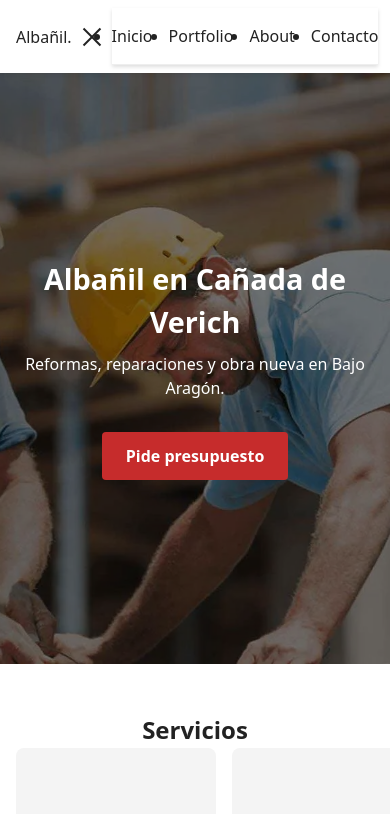
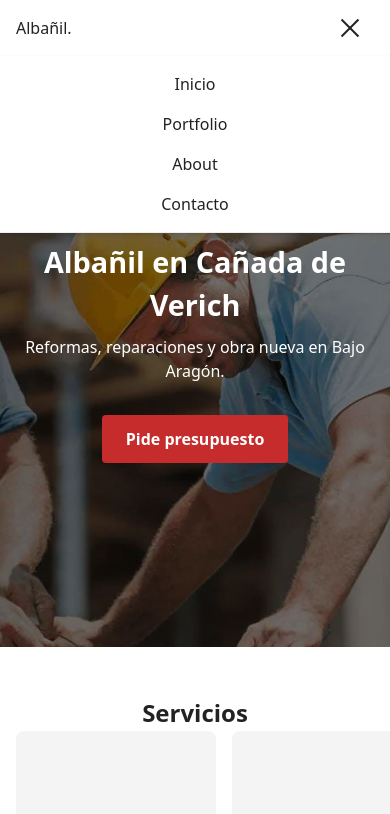
Before and after one commit to druidub/albanil-web, a website with bundled scripts: page src/index.html in a window 390 px wide. Both pictures are taken after a click on the button "Abrir menú". Shown: the top 814 px of the page. Built offline with nearby package versions, Linux system fonts and the light colour scheme.

Commit message:
solve(menu) móvil y escritorio

```diff
--- a/src/css/global.css
+++ b/src/css/global.css
@@ -24,7 +24,7 @@ a{text-decoration:none;color:inherit}
 }
 
 .nav{
-  position:relative;
+  position:relative;          /* ← NUEVO */
   max-width:1200px;
   margin:0 auto;
   display:flex;
@@ -40,7 +40,7 @@ a{text-decoration:none;color:inherit}
   gap:5px;
   border:0;
   background:none;
-  padding:8px;
+  padding:12px;
   cursor:pointer;
 }
 .burger span{
@@ -59,12 +59,15 @@ a{text-decoration:none;color:inherit}
 
 /* Menú */
 .menu{          /* ← NUEVO */
+  position:absolute;          /* ← NUEVO */
   top:100%;                   /* pega justo debajo del header */
   left:0;width:100%;
   background:#fff;            /* fondo propio */
   border-bottom:1px solid #eee;
+  display:none;flex-direction:column;align-items:center;
   gap:16px;padding:16px 0;
   box-shadow:0 2px 4px #0002;
+  list-style: none;
 }
 .menu.open{display:flex;}
 
```
Also changed, not shown: src/portfolio.html (+1 -1 lines).
